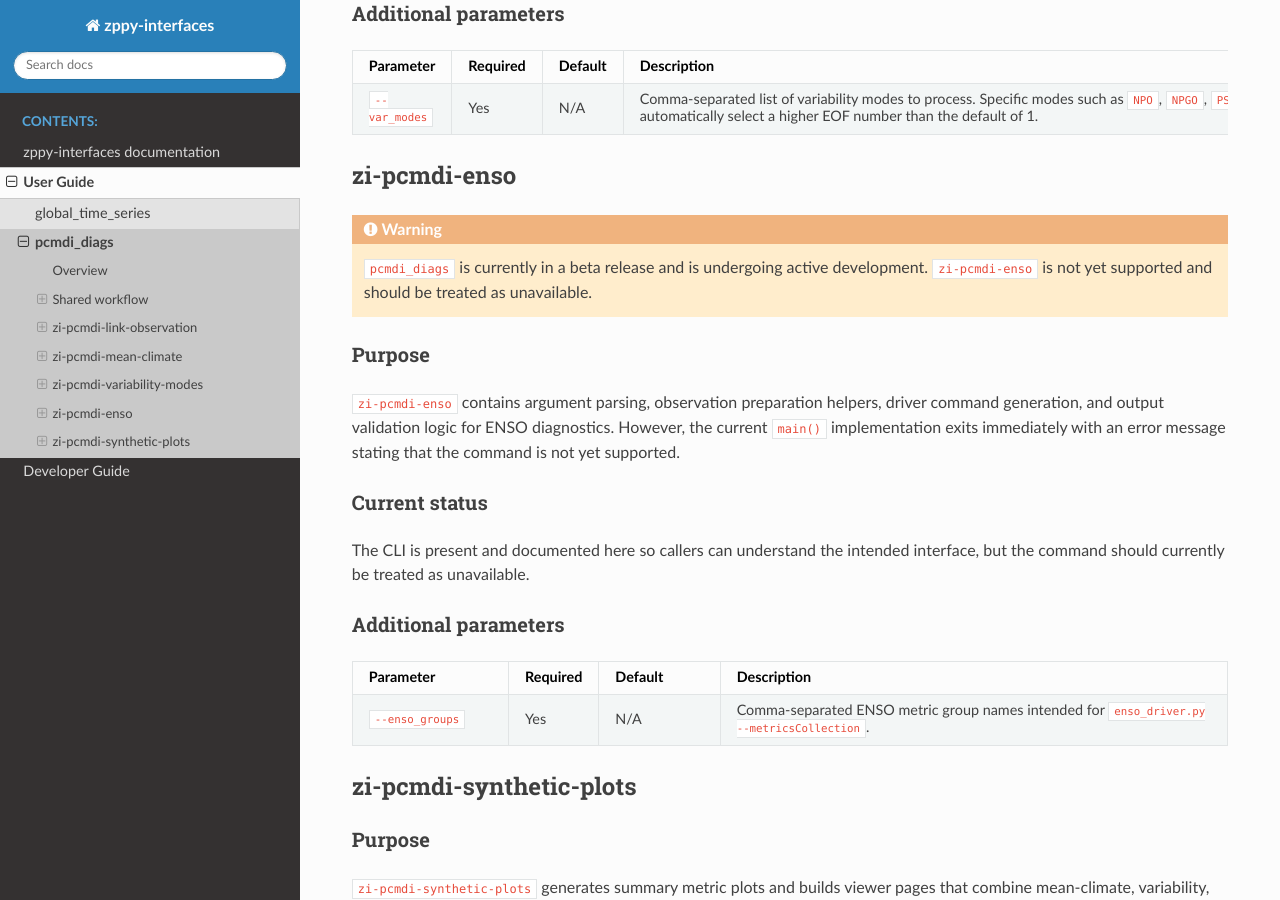
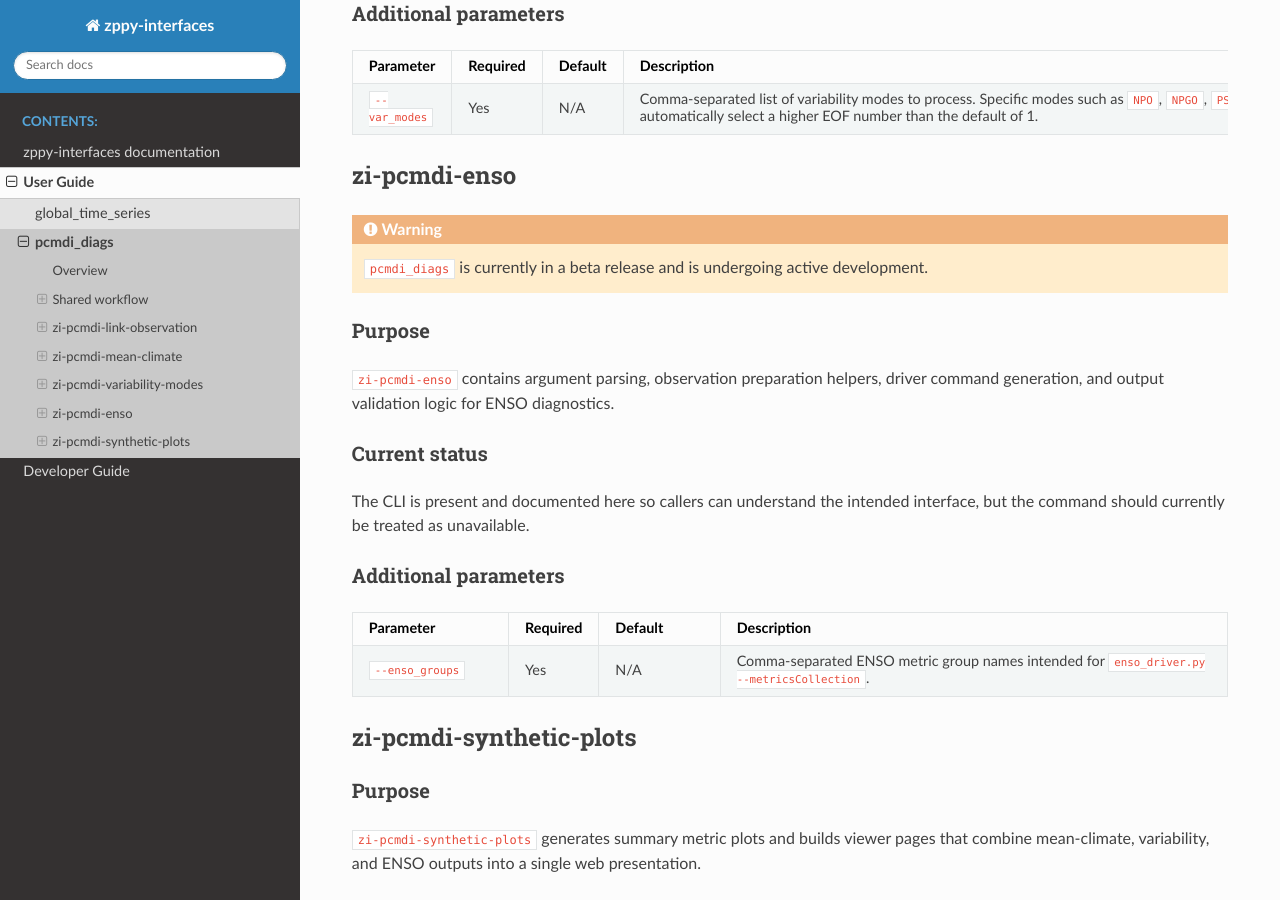
Before and after one commit to E3SM-Project/zppy-interfaces, a Sphinx documentation site: the page built from docs/source/pcmdi_diags.rst, in a window 1280 px wide and 900 px high, scrolled down 3897 px. Built offline with Sphinx 7.4.7 and the Read the Docs theme 3.1.0, drawn with Linux system fonts in a browser that asks for light colours.

Commit message:
Update docs to reflect ENSO availability

```diff
--- a/docs/source/developer_pcmdi_diags.rst
+++ b/docs/source/developer_pcmdi_diags.rst
@@ -16,8 +16,7 @@ The PCMDI interface is split across several CLI entry points:
   resulting outputs.
 * ``pcmdi_variability_modes.py`` runs variability-mode diagnostics and collects
   the resulting files.
-* ``pcmdi_enso.py`` defines the intended ENSO interface, but ``main()`` still
-  exits early because the command is not yet supported.
+* ``pcmdi_enso.py`` defines the intended ENSO interface.
 * ``pcmdi_synthetic_plots.py`` builds summary plots and the combined viewer
   pages from prior diagnostics output.
 
--- a/docs/source/pcmdi_diags.rst
+++ b/docs/source/pcmdi_diags.rst
@@ -303,15 +303,13 @@ zi-pcmdi-enso
 
 .. warning::
 
-  ``pcmdi_diags`` is currently in a beta release and is undergoing active development. ``zi-pcmdi-enso`` is not yet supported and should be treated as unavailable.
+  ``pcmdi_diags`` is currently in a beta release and is undergoing active development.
 
 Purpose
 -------
 
 ``zi-pcmdi-enso`` contains argument parsing, observation preparation helpers,
 driver command generation, and output validation logic for ENSO diagnostics.
-However, the current ``main()`` implementation exits immediately with an error
-message stating that the command is not yet supported.
 
 Current status
 --------------
```
